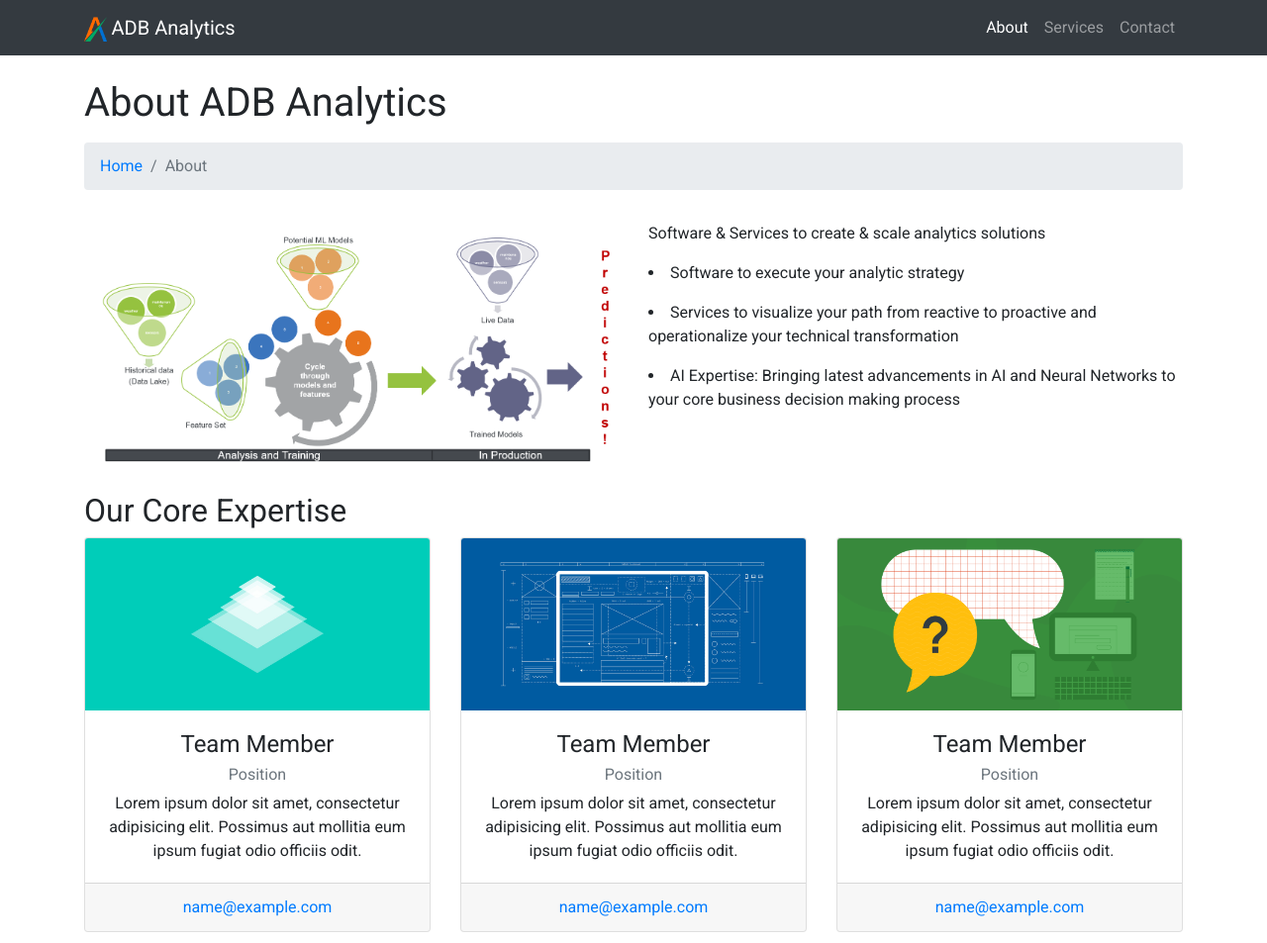
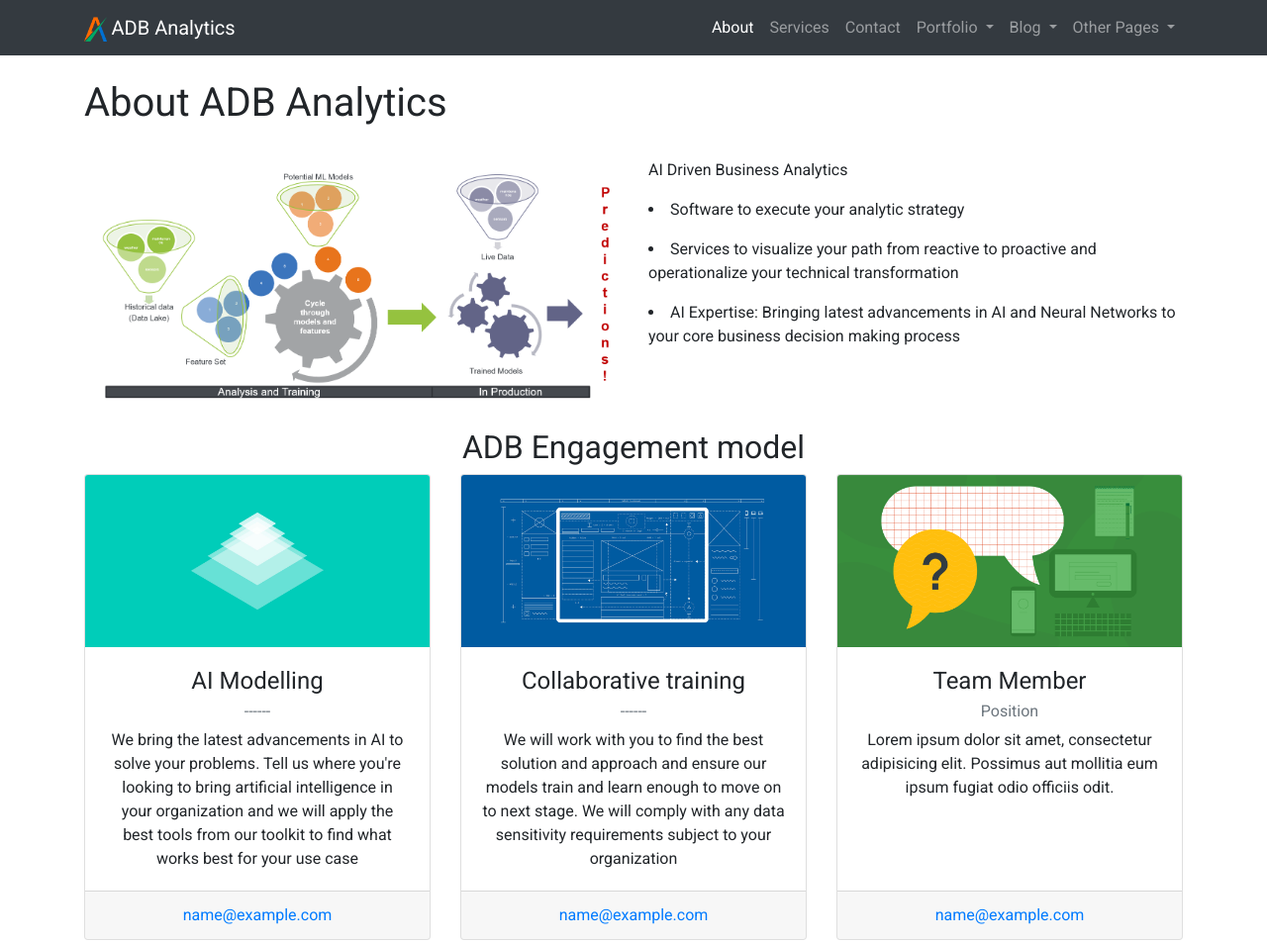
Before and after one commit to dhan78/adb_source, a website: page about.html in a window 1280 px wide. Shown: the top 953 px of the page at 99% size. Drawn offline with Linux system fonts and the light colour scheme.

Commit message:
adding files

```diff
--- a/about.html
+++ b/about.html
@@ -57,7 +57,7 @@ $(window).scroll(function() {
             <li class="nav-item">
               <a class="nav-link" href="contact.html">Contact</a>
             </li>
-            <!--li class="nav-item dropdown">
+            <li class="nav-item dropdown">
               <a class="nav-link dropdown-toggle" href="#" id="navbarDropdownPortfolio" data-toggle="dropdown" aria-haspopup="true" aria-expanded="false">
                 Portfolio
               </a>
@@ -90,7 +90,7 @@ $(window).scroll(function() {
                 <a class="dropdown-item" href="404.html">404</a>
                 <a class="dropdown-item" href="pricing.html">Pricing Table</a>
               </div>
-            </li!-->
+            </li>
           </ul>
         </div>
       </div>
@@ -102,12 +102,12 @@ $(window).scroll(function() {
       <!-- Page Heading/Breadcrumbs -->
       <h1 class="mt-4 mb-3">About ADB Analytics</h1>
 
-      <ol class="breadcrumb">
+      <!--ol class="breadcrumb">
         <li class="breadcrumb-item">
           <a href="index.html">Home</a>
         </li>
         <li class="breadcrumb-item active">About</li>
-      </ol>
+      </ol!-->
 
       <!-- Intro Content -->
       <div class="row">
@@ -117,7 +117,7 @@ $(window).scroll(function() {
         <div class="col-lg-6">
           <!--h2>About ADB Analytics</h2-->
           </p>
-          <p>Software & Services to create & scale analytics solutions</p>
+          <p>AI Driven Business Analytics</p>
                 <li>Software to execute your analytic strategy</li></p>
                 <li>Services to visualize your path from reactive to proactive and operationalize your technical transformation </li></p>
                 <li>AI Expertise: Bringing latest advancements in AI and Neural Networks to your core business decision making process</li></p>
@@ -127,16 +127,17 @@ $(window).scroll(function() {
       <!-- /.row -->
 
       <!-- Team Members -->
-      <h2>Our Core Expertise</h2>
-
+      <div class="text-center ">
+      <h2>ADB Engagement model</h2>
+      </div>
       <div class="row">
         <div class="col-lg-4 mb-4">
           <div class="card h-100 text-center ">
             <img class="card-img-top" src="images/gd_image_1.jpg" alt="">
             <div class="card-body">
-              <h4 class="card-title">Team Member</h4>
-              <h6 class="card-subtitle mb-2 text-muted">Position</h6>
-              <p class="card-text">Lorem ipsum dolor sit amet, consectetur adipisicing elit. Possimus aut mollitia eum ipsum fugiat odio officiis odit.</p>
+              <h4 class="card-title">AI Modelling</h4>
+              <h6 class="card-subtitle mb-2 text-muted">------</h6>
+              <p class="card-text">We bring the latest advancements in AI to solve your problems. Tell us where you're looking to bring artificial intelligence in your organization and we will apply the best tools from our toolkit to find what works best for your use case</p>
             </div>
             <div class="card-footer">
               <a href="#">name@example.com</a>
@@ -147,9 +148,9 @@ $(window).scroll(function() {
           <div class="card h-100 text-center">
             <img class="card-img-top" src="images/gd_image_2.jpg" alt="">
             <div class="card-body">
-              <h4 class="card-title">Team Member</h4>
-              <h6 class="card-subtitle mb-2 text-muted">Position</h6>
-              <p class="card-text">Lorem ipsum dolor sit amet, consectetur adipisicing elit. Possimus aut mollitia eum ipsum fugiat odio officiis odit.</p>
+              <h4 class="card-title">Collaborative training</h4>
+              <h6 class="card-subtitle mb-2 text-muted">------</h6>
+              <p class="card-text">We will work with you to find the best solution and approach and ensure our models train and learn enough to move on to next stage. We will comply with any data sensitivity requirements subject to your organization</p>
             </div>
             <div class="card-footer">
               <a href="#">name@example.com</a>
```
